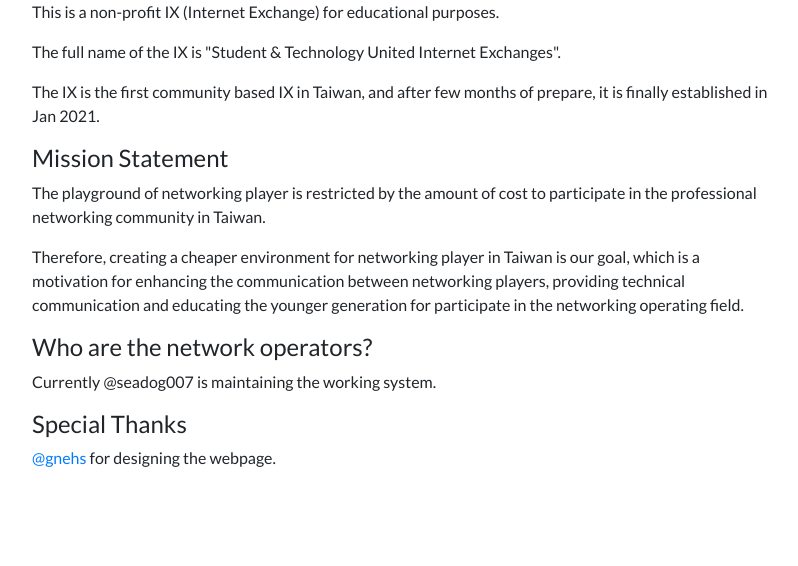
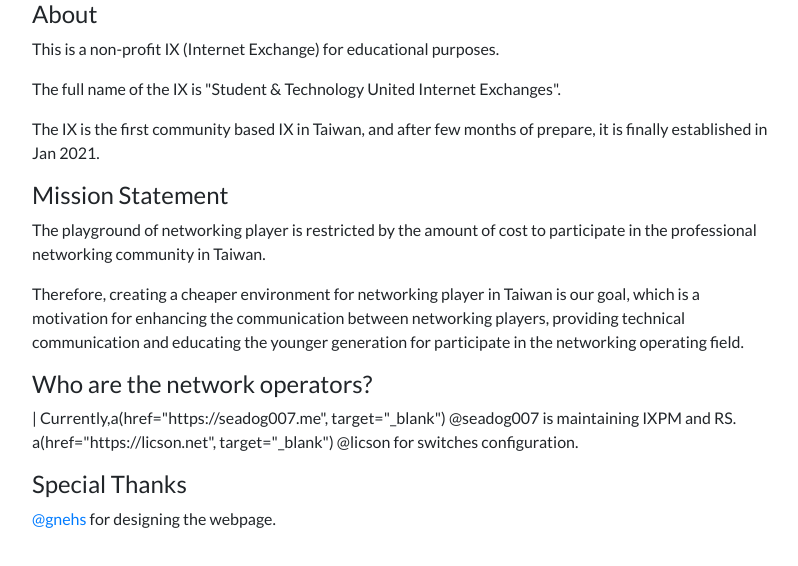
Before and after one commit to STU-IX/stuix.io, a Nuxt app: page /about in a window 1280 px wide. Shown: the top 566 px of the page, without its empty margins (239-1037 px from the left). Built offline with nearby package versions, Linux system fonts and the light colour scheme; what vue-konami would draw is missing.

Commit message:
Update about.vue

```diff
--- a/pages/about.vue
+++ b/pages/about.vue
@@ -1,5 +1,6 @@
 <template lang="pug">
 .container
+	h4 About
 	p This is a non-profit IX (Internet Exchange) for educational purposes.
 	p The full name of the IX is "Student &amp; Technology United Internet Exchanges".
 	p The IX is the first community based IX in Taiwan, and after few months of prepare, it is finally established in Jan 2021.
@@ -7,7 +8,14 @@
 	p The playground of networking player is restricted by the amount of cost to participate in the professional networking community in Taiwan.
 	p Therefore, creating a cheaper environment for networking player in Taiwan is our goal, which is a motivation for enhancing the communication between networking players, providing technical communication and educating the younger generation for participate in the networking operating field.
 	h4 Who are the network operators?
-	p Currently @seadog007 is maintaining the working system.
+	p | Currently,
+		| a(href="https://seadog007.me", target="_blank") @seadog007
+		|
+		| is maintaining IXPM and RS.
+		|
+		| a(href="https://licson.net", target="_blank") @licson
+		|
+		| for switches configuration.
 	h4 Special Thanks
 	p
 		a(href="https://gnehs.net", target="_blank") @gnehs
```
